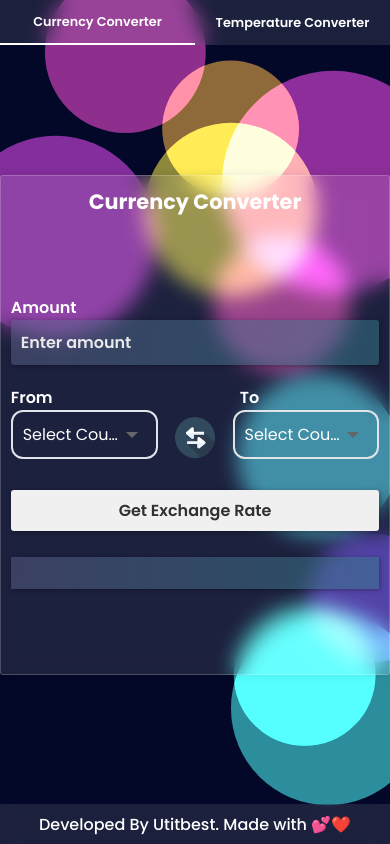
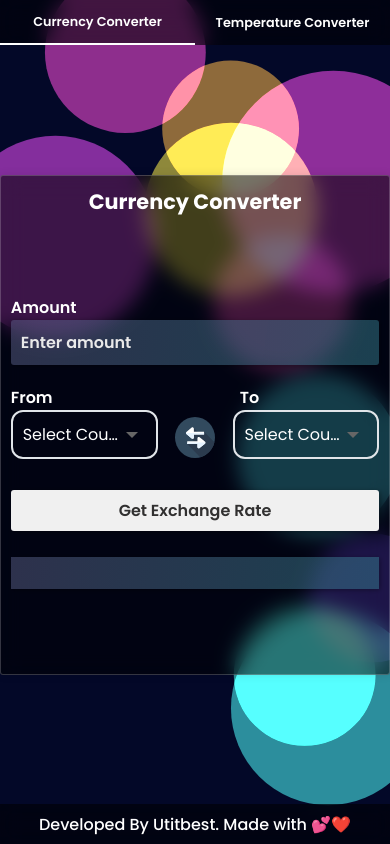
Before and after one commit to Utitbest/Temperature_Currency_Convert, a website built with Vite: page index.html in a window 390 px wide. Built offline with nearby package versions, Linux system fonts and the light colour scheme.

Commit message:
Amending Few Errors

```diff
--- a/main.js
+++ b/main.js
@@ -72,7 +72,6 @@ window.addEventListener('DOMContentLoaded', async () => {
             }
         })
     })
-    console.log(isAndroid)
 const allCountries = await fetchCountries();
 document.querySelectorAll('.custom-dropdown').forEach(dropdown => {
   const selected = dropdown.querySelector('.dropdown-selected');
@@ -121,7 +120,7 @@ document.querySelectorAll('.custom-dropdown').forEach(dropdown => {
     option.dataset.value = country.currency;
     option.dataset.symbol = country.symbol || '';
     option.innerHTML = `
-      <img src="${country.flagsvg || country.flagPng}" alt="${country.flagAlt}" style="width: 20px; height: 14px; margin-right: 6px;" />
+      <img src="${country.flagsvg || 'placeholder-600x317.gif'}" alt="${country.flagAlt}" style="width: 20px; height: 14px; margin-right: 6px;" />
       ${country.name} (${country.symbol || ''})
     `;
     option.addEventListener('click', (e) => {
--- a/style.css
+++ b/style.css
@@ -12,6 +12,7 @@ body{
   user-select: none;
   -ms-user-select: none;
   -webkit-user-select: none;
+  /* overflow: hidden; */
 }
 canvas{
   position: absolute;
@@ -29,6 +30,7 @@ canvas{
 #app{
   height: 100dvh;
   width: 100dvw;
+  width: 100vw;
   display: block;
 }
 #app > div{
@@ -47,10 +49,8 @@ header{
   grid-template-columns: repeat(2, 1fr);
   justify-content: center;
   align-items: center;
-  /* background: transparent; */
- /* backdrop-filter: blur(10px); */
+  backdrop-filter: blur(10px);
   background: rgba(255, 255, 255, 0.1);
-  backdrop-filter: blur(10px);
 
 }
 header > div{
@@ -503,6 +503,7 @@ footer{
     main .parentSlide{
       width:100%;
       margin: 0;
+      background: rgb(0 0 0 / 54%);
     }
     .amount-container > input, .formcode{
       width:95%;
@@ -515,6 +516,12 @@ footer{
     }
     .RESULTBOX{
       width:95%;
+    }
+    header{
+      background: rgb(0 0 0 / 54%);
+    }
+    footer{
+      background: rgb(0 0 0 / 54%);
     }
 }
 @media only screen and (max-width:450px){
```
Lines whose indentation alone changed are shown as unchanged.
